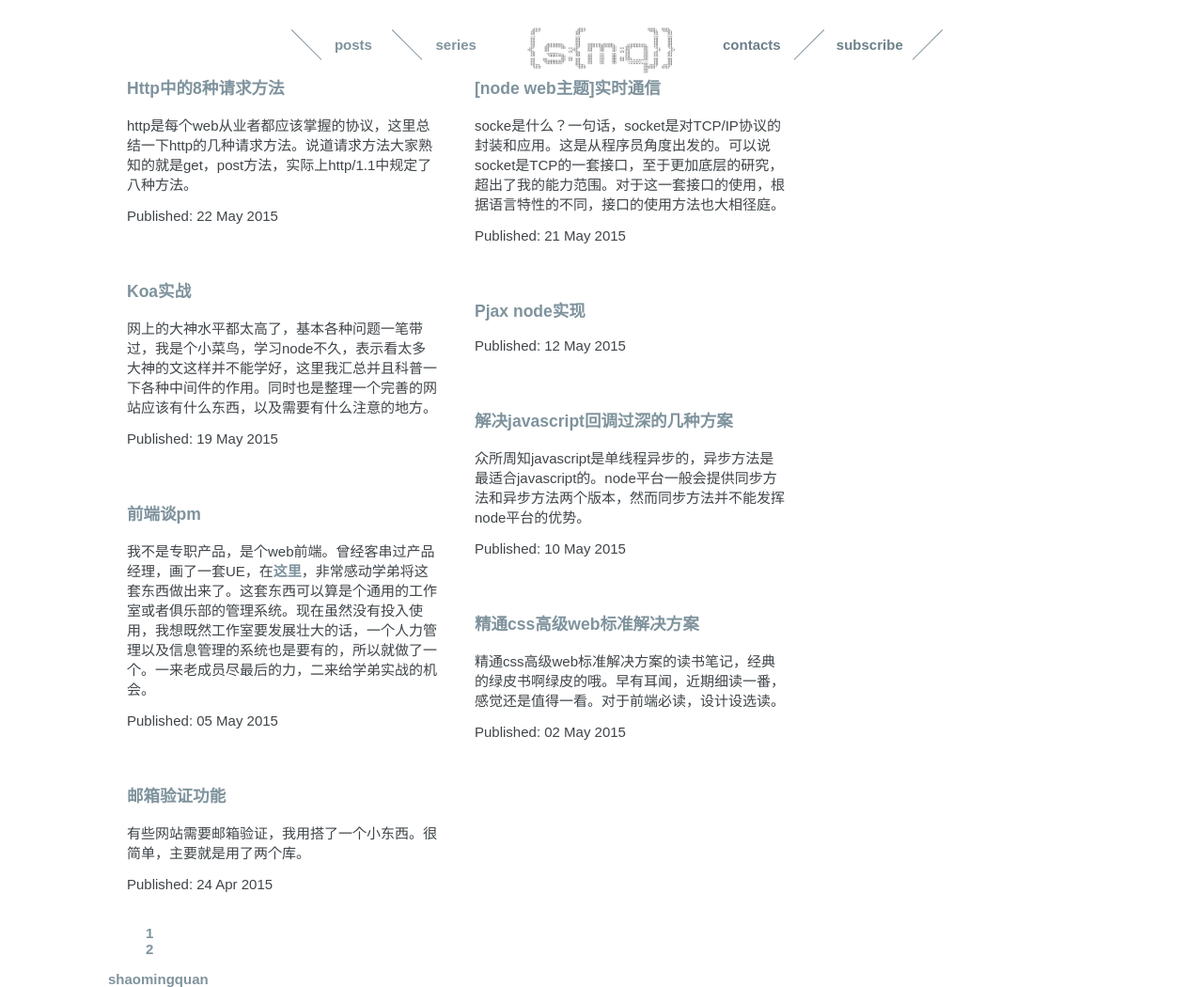
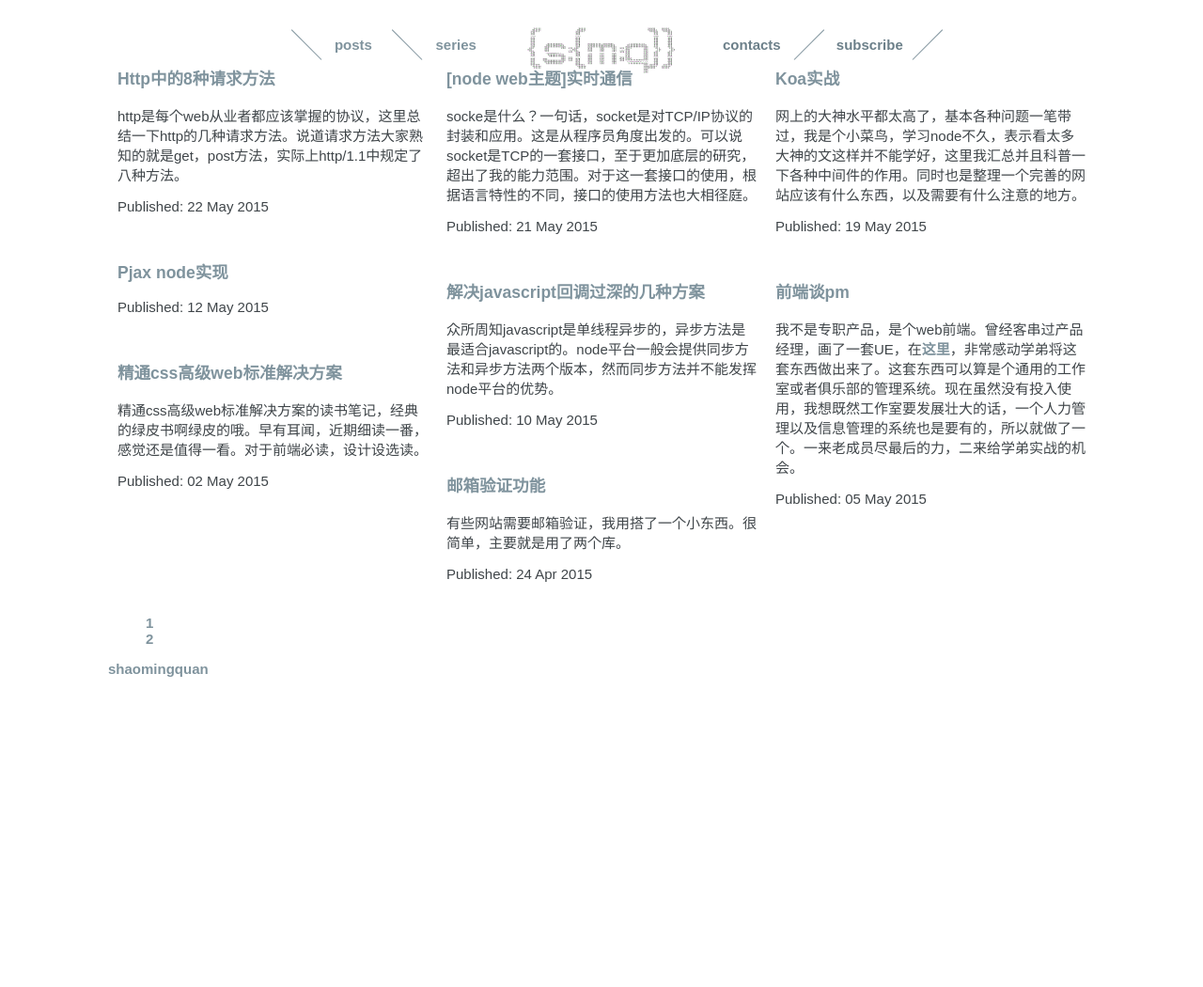
Before and after one commit to liuxing6103/liuxing6103.github.io, a Jekyll site: the page built from index.html, in a window 1280 px wide. Shown: the whole page at 94% size. Built offline with Jekyll 4.4.1, drawn with Linux system fonts in a browser that asks for light colours; the list of posts is cut into pages by our own code; comment, search, counter and statistics services are not loaded; after the commit the page ends 900 px from its top, so only the background shows below that.

Commit message:
pubuliu end

```diff
--- a/publics/stylesheets/style.css
+++ b/publics/stylesheets/style.css
@@ -148,7 +148,8 @@ header a:after ,header a:before{
 */}
 
 .box{
-	margin: 20px;
+	margin: 10px;
+	margin-bottom: 20px;
 	float: left;
 	width: 330px;
 }
```
